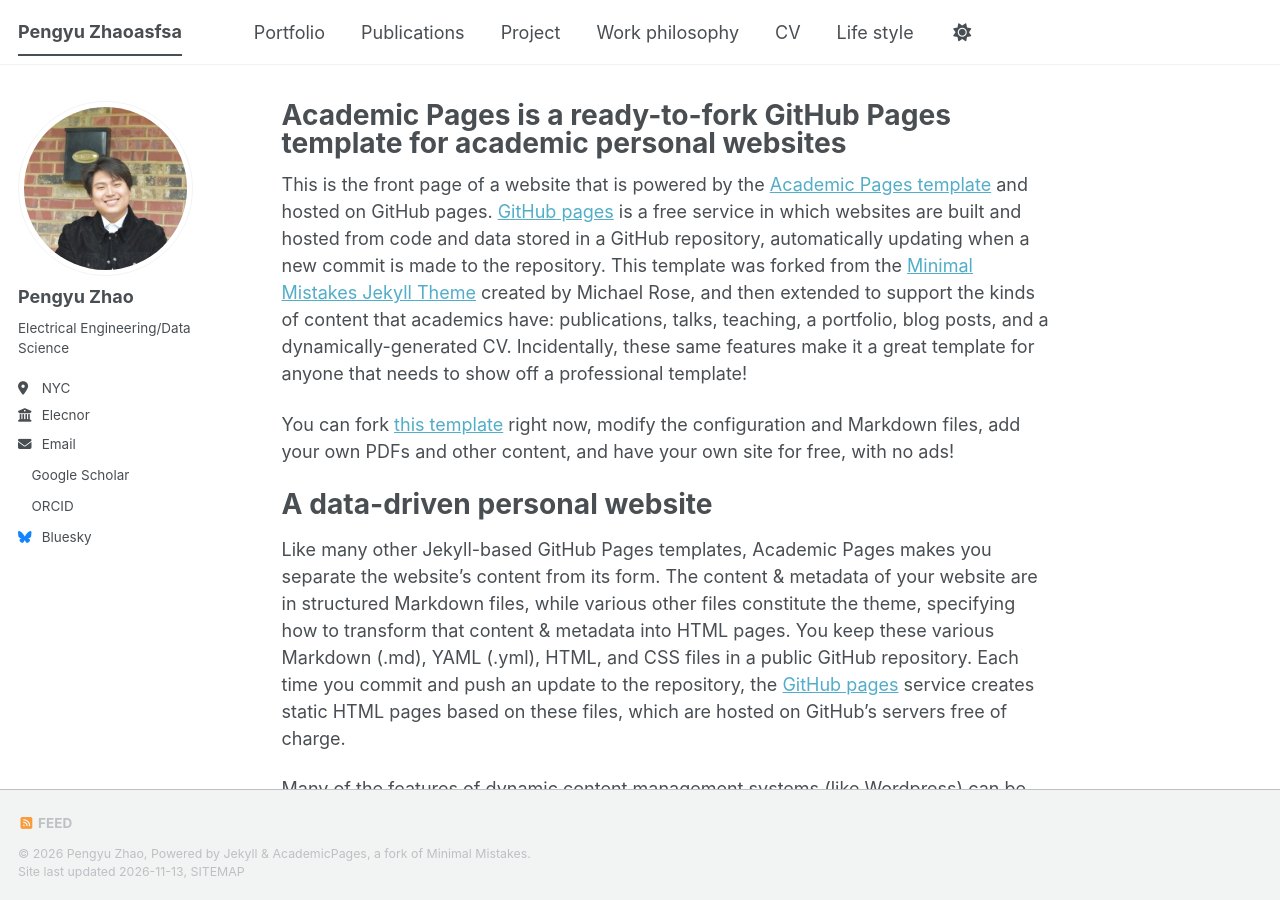
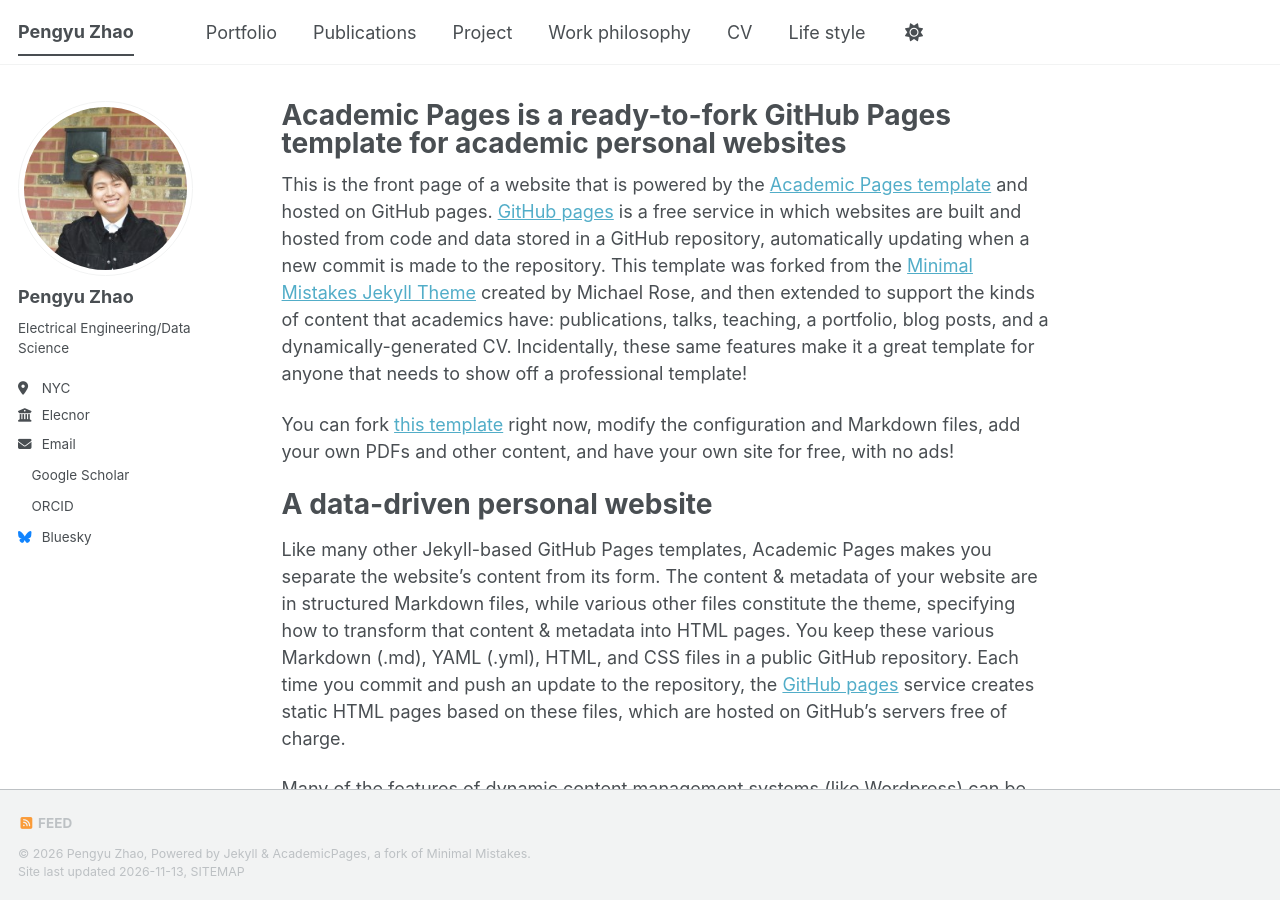
Before and after one commit to Git-pengyu/Git-pengyu.github.io, a Jekyll site: the page built from _pages/about.md, in a window 1280 px wide and 900 px high. Built offline with Jekyll 4.4.1, drawn with Linux system fonts in a browser that asks for light colours; a script bundle is joined from its source files by our own code; a style sheet for code colours, icons or effects is not loaded.

Commit message:
Update _config.yml

```diff
--- a/_config.yml
+++ b/_config.yml
@@ -9,7 +9,7 @@
 # Basic Site Settings
 locale                   : "NYC-US"
 site_theme               : "default" # The available themes options are "default", "air", "sunrise", "mint", "dirt" and "contrast"
-title                    : "Pengyu Zhaoasfsa"
+title                    : "Pengyu Zhao"
 title_separator          : "-"
 name                     : &name "Pengyu Zhao"
 description              : &description "Pengyu Zhao"   # Update this with a general description of your site, this is the default if not overridden by a page
```
